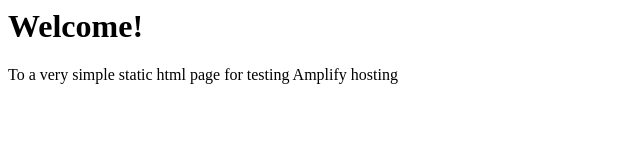
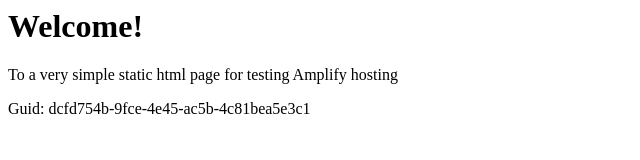
Before and after one commit to aws-aemilia-fra/Github-PR-Commit-Integration-Test-DoNotTouch-Gith-OKSLNVO2-v1-preprod-eu-central-1, a website: page src/index.html in a window 1280 px wide. Shown: the whole page, without its empty margins (0-640 px from the left). Drawn offline with Linux system fonts and the light colour scheme.

Commit message:
commit from integ tests

```diff
--- a/src/index.html
+++ b/src/index.html
@@ -1,3 +1,5 @@
+
+
 <html lang="en">
 
 <head>
@@ -10,6 +12,6 @@
 <body>
     <h1>Welcome!</h1>
     <p>To a very simple static html page for testing Amplify hosting</p>
-</body>
+    <p>Guid: dcfd754b-9fce-4e45-ac5b-4c81bea5e3c1</p></body>
 
 </html>
```
